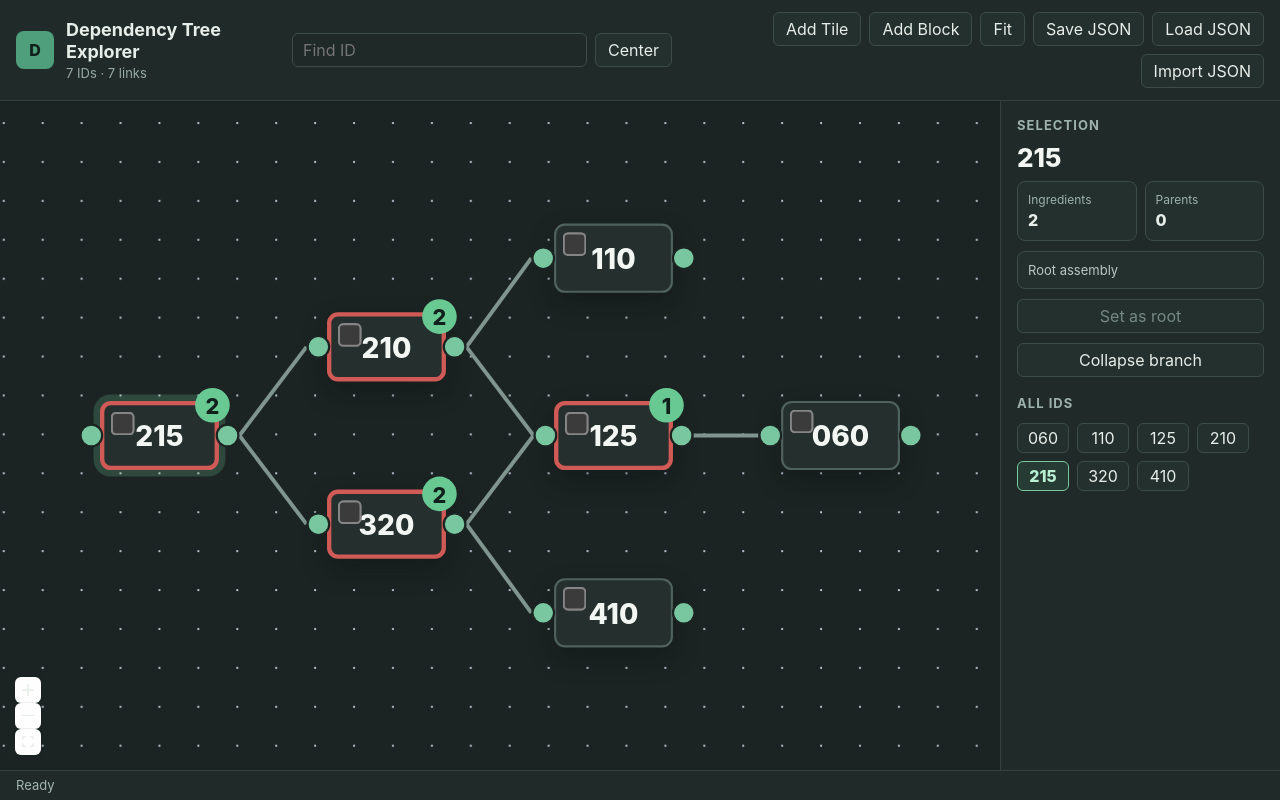
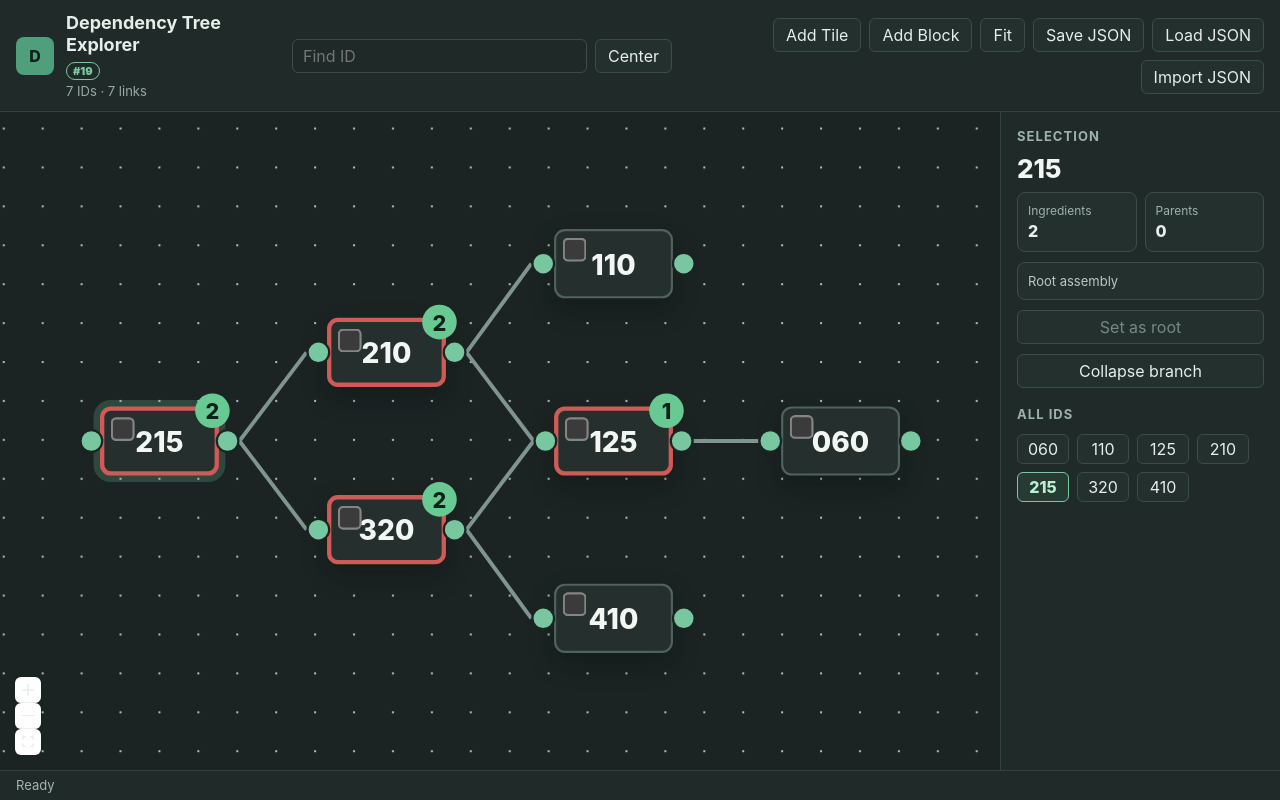
Before and after one commit to Lucas-Lamoureux/crafting-tree-tool, a React (Vite) app: page / in a window 1280 px wide. Built offline with nearby package versions, Linux system fonts and the light colour scheme.

Commit message:
Add files via upload

```diff
--- a/src/components/Toolbar.jsx
+++ b/src/components/Toolbar.jsx
@@ -1,4 +1,6 @@
 import SearchBar from './SearchBar.jsx';
+
+const EDIT_VERSION = 19;
 
 export default function Toolbar({
   nodeCount,
@@ -18,7 +20,10 @@ export default function Toolbar({
       <div className="brand">
         <span className="brand-mark">D</span>
         <div>
-          <h1>Dependency Tree Explorer</h1>
+          <h1>
+            Dependency Tree Explorer
+            <span className="edit-version">#{EDIT_VERSION}</span>
+          </h1>
           <p>{nodeCount} IDs · {edgeCount} links</p>
         </div>
       </div>
--- a/src/index.css
+++ b/src/index.css
@@ -84,10 +84,27 @@ button:disabled {
 }
 
 .brand h1 {
+  display: flex;
+  align-items: center;
+  gap: 7px;
+  flex-wrap: wrap;
   margin: 0;
   font-size: 18px;
   line-height: 1.2;
   letter-spacing: 0;
+}
+
+.edit-version {
+  display: inline-grid;
+  place-items: center;
+  min-width: 26px;
+  height: 18px;
+  padding: 0 6px;
+  border: 1px solid #79c7a0;
+  border-radius: 999px;
+  color: #79c7a0;
+  font-size: 11px;
+  font-weight: 900;
 }
 
 .brand p {
```
